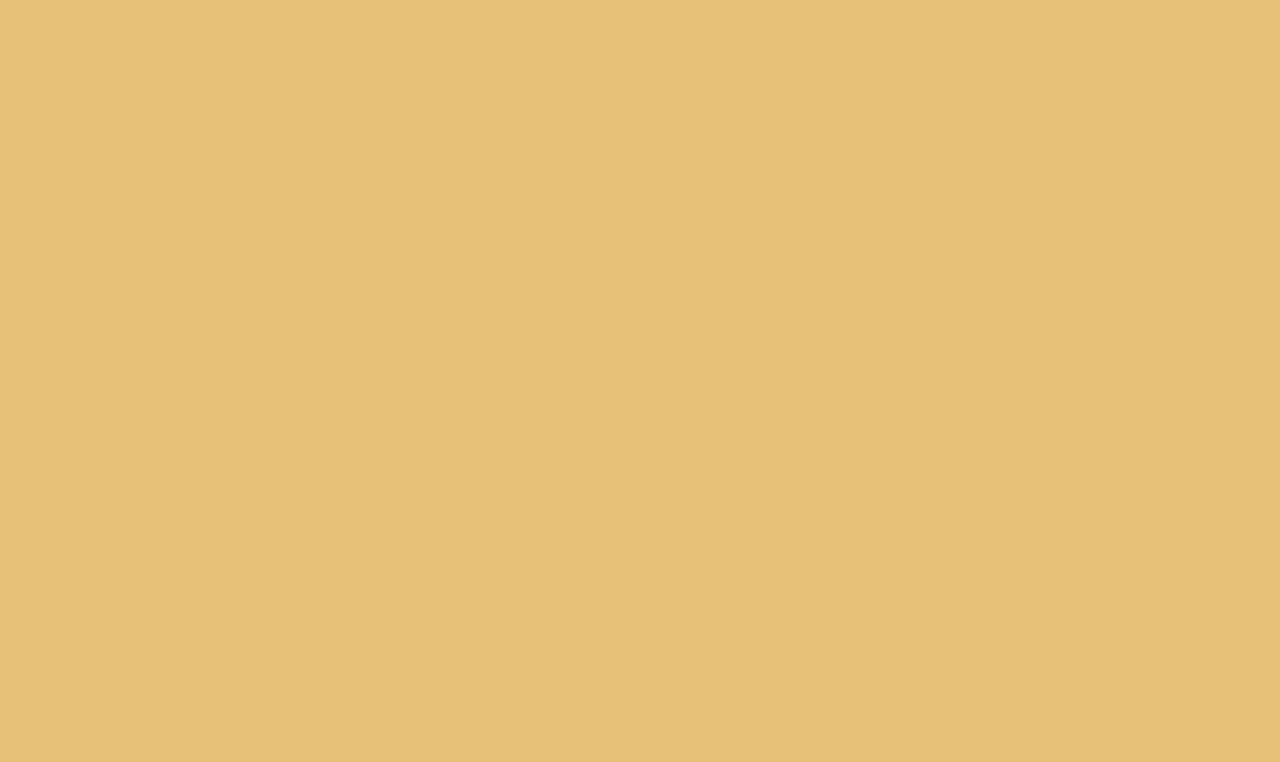
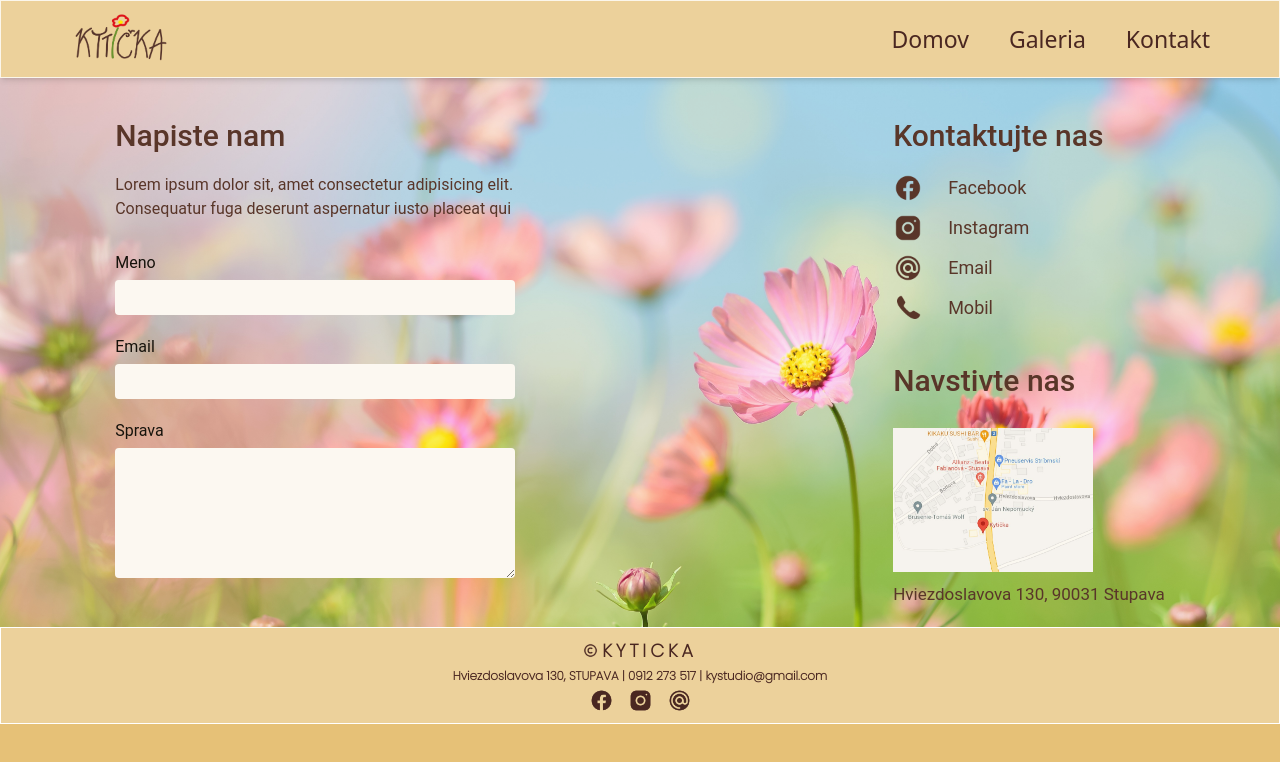
Before and after one commit to nati-Bel/kyticka_front, a React (Vite) app: page /kontakt in a window 1280 px wide. Before the commit this address had no page. Shown: the top 762 px of the page. Built offline with nearby package versions, Linux system fonts and the light colour scheme.

Commit message:
contact page ok

```diff
--- a/src/components/Footer.jsx
+++ b/src/components/Footer.jsx
@@ -15,7 +15,7 @@ export const Footer = () => {
                     <span className="copyTitle">KYTICKA</span>
                 </li>
                 <li>Hviezdoslavova 130, STUPAVA | 0912 273 517 | kystudio@gmail.com</li>
-                <li className="socialCont">
+                <li className="fsocialCont">
                     <img className="socialIcon" src={fb}></img>
                     <img className="socialIcon" src={insta}></img>
                     <img className="socialIcon" src={email}></img>
--- /dev/null
+++ b/src/components/SocialCard.jsx
@@ -0,0 +1,12 @@
+import './socialCard.scss'
+
+export const SocialCard = (props) => {
+    return(
+        <>
+            <div className='socialContacts'>
+                <img className="socialLogo" src={props.socialLogo}></img>
+                <span className='socialLink'>{props.socialLink}</span>
+            </div>
+        </>
+    )
+}
--- a/src/components/footer.scss
+++ b/src/components/footer.scss
@@ -8,7 +8,7 @@
     width:100%;
 
 }
-.socialCont {
+.fsocialCont {
     @include flex($gap:14px)
 }
 
--- a/src/components/index.js
+++ b/src/components/index.js
@@ -3,4 +3,5 @@ export * from './Footer';
 export * from './Slider';
 export * from './NavbarDefault';
 export * from './AlbumCard';
-export * from './Video'
+export * from './Video';
+export * from './SocialCard'
--- /dev/null
+++ b/src/components/socialCard.scss
@@ -0,0 +1,15 @@
+@import '../styles/mixins';
+@import '../styles/variables';
+
+.socialContacts{
+    @include flex($justify:space-between, $gap:25px)
+}
+
+.socialLogo {
+    width:30px;
+}
+
+.socialLink {
+    color: $mainBrown;
+    font-size:18px;
+}
--- a/src/pages/user/Contact.jsx
+++ b/src/pages/user/Contact.jsx
@@ -0,0 +1,75 @@
+import './contact.scss'
+import { NavbarDefault, Footer, SocialCard } from '../../components'
+import map from '../../assets/kytMap.jpg'
+import fb from '../../assets/fb.png';
+import insta from '../../assets/insta.png';
+import email from '../../assets/email.png';
+import mob from '../../assets/mob.png';
+
+export const Contact = () => {
+
+    return (
+      <>
+        <NavbarDefault></NavbarDefault>
+        <main className="mainCont">
+          <section className="contactCont">
+            <div className="formGroup">
+              <div className="formText">
+                <h3 className="contactTitle">Napiste nam</h3>
+                <p className="formDescription">
+                  Lorem ipsum dolor sit, amet consectetur adipisicing elit.
+                  Consequatur fuga deserunt aspernatur iusto placeat qui
+                </p>
+              </div>
+              <form className="contactForm">
+                <div className="formUnit">
+                  <label className="contactLabel">Meno</label>
+                  <input className="contactInput" type="text"></input>
+                </div>
+                <div className="formUnit">
+                  <label className="contactLabel">Email</label>
+                  <input className="contactInput" type="text"></input>
+                </div>
+                <div className="formUnit">
+                  <label className="contactLabel">Sprava</label>
+                  <textarea rows="5" cols="60" className="contactMessage" type="text"></textarea>
+                </div>
+                <button type="submit" className="formBtn"></button>
+              </form>
+            </div>
+
+            <div className="socialGroup">
+              <div className="mediaCont">
+                <h3 className="contactTitle">Kontaktujte nas</h3>
+                <div className="socialCont">
+                  <a href="https://www.facebook.com/profile.php?id=100063578950162">
+                    <SocialCard
+                      socialLogo={fb}
+                      socialLink="Facebook"
+                    ></SocialCard>
+                  </a>
+                  <SocialCard
+                    socialLogo={insta}
+                    socialLink="Instagram"
+                  ></SocialCard>
+                  <SocialCard
+                    socialLogo={email}
+                    socialLink="Email"
+                  ></SocialCard>
+                  <SocialCard socialLogo={mob} socialLink="Mobil"></SocialCard>
+                </div>
+              </div>
+              <div className="mapCont">
+                <h3 className="contactTitle">Navstivte nas</h3>
+                <img className="mapImg" src={map}></img>
+                <p className="mapDescription">
+                  Hviezdoslavova 130, 90031 Stupava
+                </p>
+              </div>
+            </div>
+          </section>
+        </main>
+        <Footer></Footer>
+      </>
+    );
+}
--- a/src/pages/user/contact.scss
+++ b/src/pages/user/contact.scss
@@ -0,0 +1,114 @@
+@import '../../styles/mixins';
+@import '../../styles/variables';
+
+.mainCont {
+    background-image:url(/src/assets/background.jpg);
+    opacity:0.9;
+    height: 100%;
+    background-position: center;
+    background-repeat: no-repeat;
+    background-size: cover;
+    position: relative;
+    padding:0;
+}
+
+.contactCont{
+    @include flex($align:start, $justify:space-between, $wrap:wrap);
+    padding:20px 9%;
+    width:100%
+}
+
+.formGroup {
+    @include flex($direction:column, $align:flex-start, $gap:30px);
+    max-width:500px;
+
+}
+
+.contactTitle {
+    color: $mainBrown;
+    font-size: 30px;
+    font-weight: 500;
+    margin:15px 0
+}
+
+.formDescription {
+    color:$mainBrown;
+    display:inline-block;
+    width:80%
+}
+
+.contactForm {
+    @include flex($direction:column, $gap:20px, $align:flex-start);
+    width:100%
+    //background-color: $lightBrown;
+}
+
+.formUnit{
+    @include flex($direction:column, $align:flex-start, $gap:5px);
+    width:80%;
+}
+
+.contactInput {
+  width: 100%;
+  height:35px;
+  padding: 12px;
+  border-radius: 4px;
+}
+
+.contactMessage {
+  width: 100%;
+  height:130px;
+  padding: 12px;
+  border-radius: 4px;
+}
+.contactMessage:focus, .contactInput:focus{
+    outline: 2px solid $mainBrown
+}
+
+.mapImg {
+
+    width:200px;
+}
+
+.socialCont {
+    @include flex($direction:column, $align:flex-start, $gap:10px);
+    margin-bottom: 20px;
+}
+
+.mapDescription {
+    color:$mainBrown;
+    font-size:17px
+}
+
+.mapCont {
+    @include flex($direction:column, $align:flex-start,$gap:10px)
+}
+
+
+@media screen and (max-width: 963px) {
+
+.contactForm {
+    @include flex($direction:column, $gap:20px, $align:center);
+}
+.contactTitle {
+    text-align:center;
+}
+.formText, .socialGroup {
+    @include flex($direction:column)
+}
+
+.formDescription{
+    text-align: center;
+}
+
+.contactCont {
+    @include flex($align:center, $justify:center, $wrap:wrap);
+    padding:5px;
+}
+
+.mapCont {
+    @include flex($direction:column, $align:center,$gap:10px);
+    margin-bottom:20px;
+}
+
+}
--- a/src/pages/user/index.js
+++ b/src/pages/user/index.js
@@ -1,3 +1,4 @@
 export * from './Home';
 export * from './Gallery';
-export * from './Album'
+export * from './Album';
+export * from './Contact'
--- a/src/router/Router.jsx
+++ b/src/router/Router.jsx
@@ -1,6 +1,6 @@
 import { BrowserRouter, Routes, Route } from "react-router-dom";
 import {PhotosOutlet, FormAlbumOutlet, AlbumsOutlet, FormPhotoOutlet, Login, Dashboard } from "../pages/admin";
-import { Home, Gallery, Album } from "../pages/user";
+import { Home, Gallery, Album, Contact } from "../pages/user";
 
 
 
@@ -13,6 +13,7 @@ const Router = () => {
             <Route path="/" element={<Home/>}></Route>
             <Route path="/galeria" element={<Gallery />}></Route>
             <Route path='/galeria/:id' element={<Album/>}></Route>
+            <Route path='/kontakt' element={<Contact/>}></Route>
             <Route path="/login" element={<Login/>}></Route>
             <Route path="/admin/dashboard" element={<Dashboard />}>
               <Route path="/admin/dashboard" element={<PhotosOutlet />}></Route>
```
Also changed, not shown: src/assets/kytMap.jpg (added), src/assets/mob.png (added).
